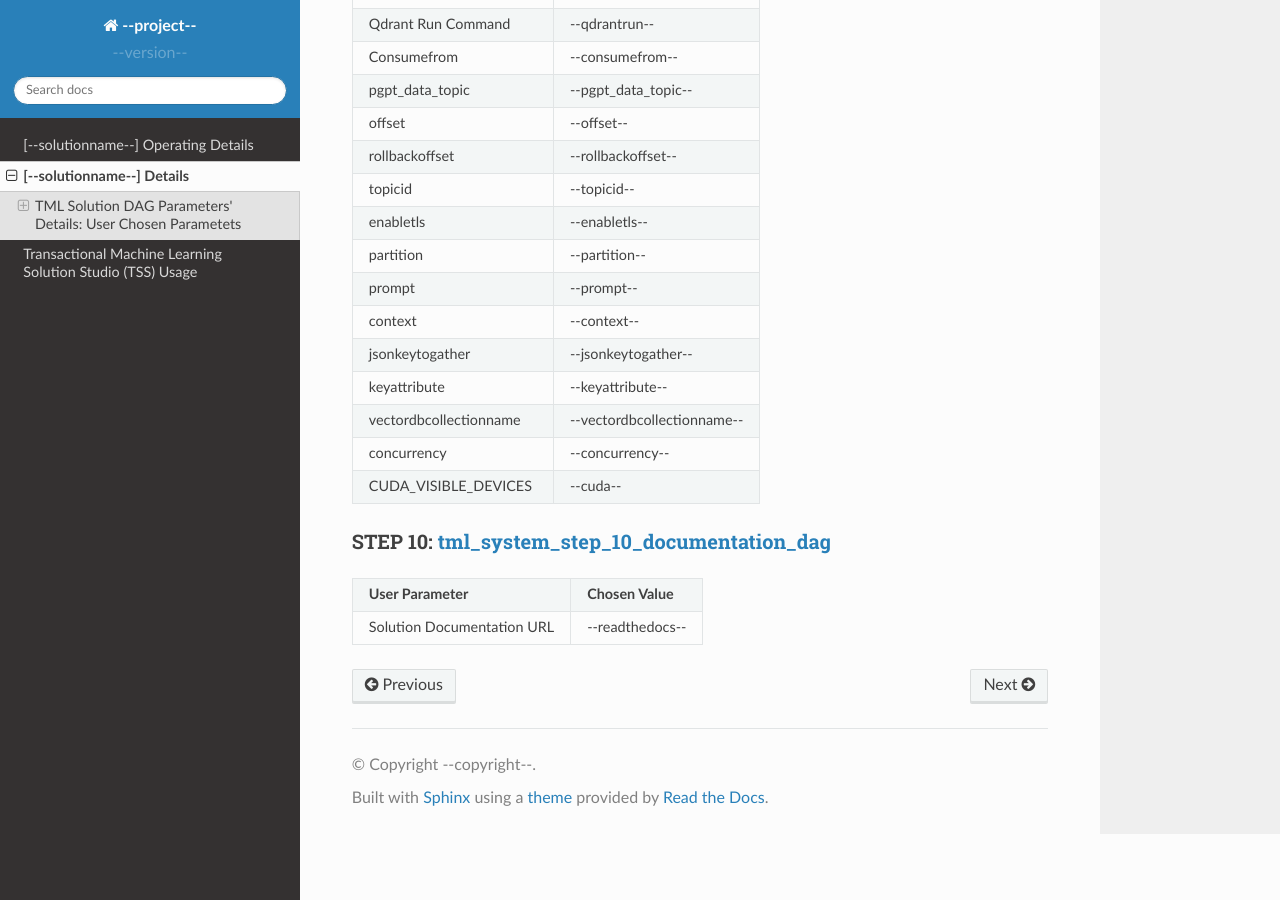
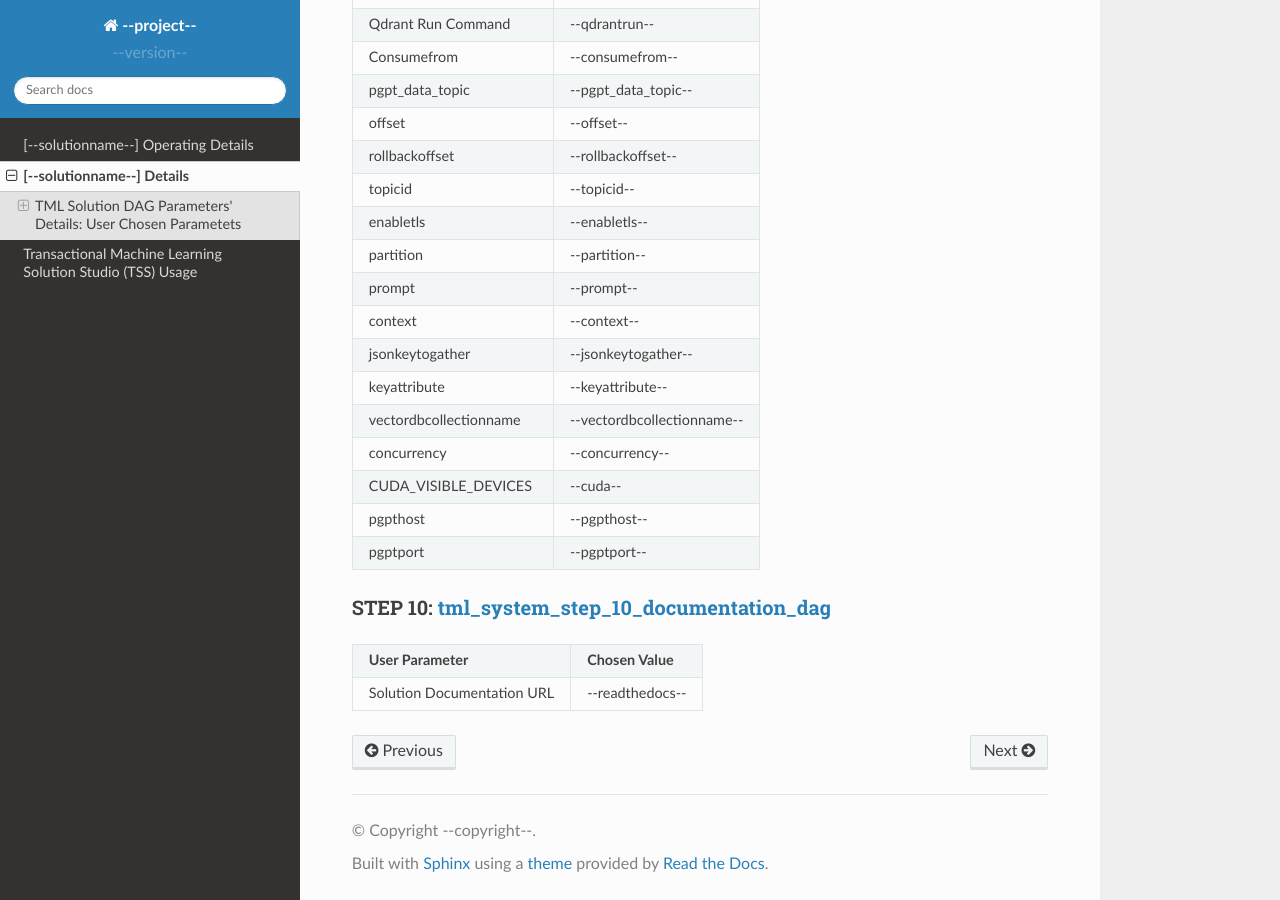
Before and after one commit to vanesalcb06/tssproject2-2b5c, a Sphinx documentation site: the page built from docs/source/details.rst, in a window 1280 px wide and 900 px high, scrolled down 4714 px. Built offline with Sphinx 7.4.7 and the Read the Docs theme 2.0.0, drawn with Linux system fonts in a browser that asks for light colours.

Commit message:
Update details.rst

```diff
--- a/docs/source/details.rst
+++ b/docs/source/details.rst
@@ -311,6 +311,10 @@ STEP 9: `tml_system_step_9_privategpt_qdrant_dag <https://tml.readthedocs.io/en/
      - --concurrency--
    * - CUDA_VISIBLE_DEVICES
      - --cuda--
+   * - pgpthost
+     - --pgpthost--
+   * - pgptport
+     - --pgptport--
 
 STEP 10: `tml_system_step_10_documentation_dag <https://tml.readthedocs.io/en/latest/tmlbuilds.html#step-10-create-tml-solution-documentation-tml-system-step-10-documentation-dag>`_
 ^^^^^^^^^^^^^^^^^^^^^
```
